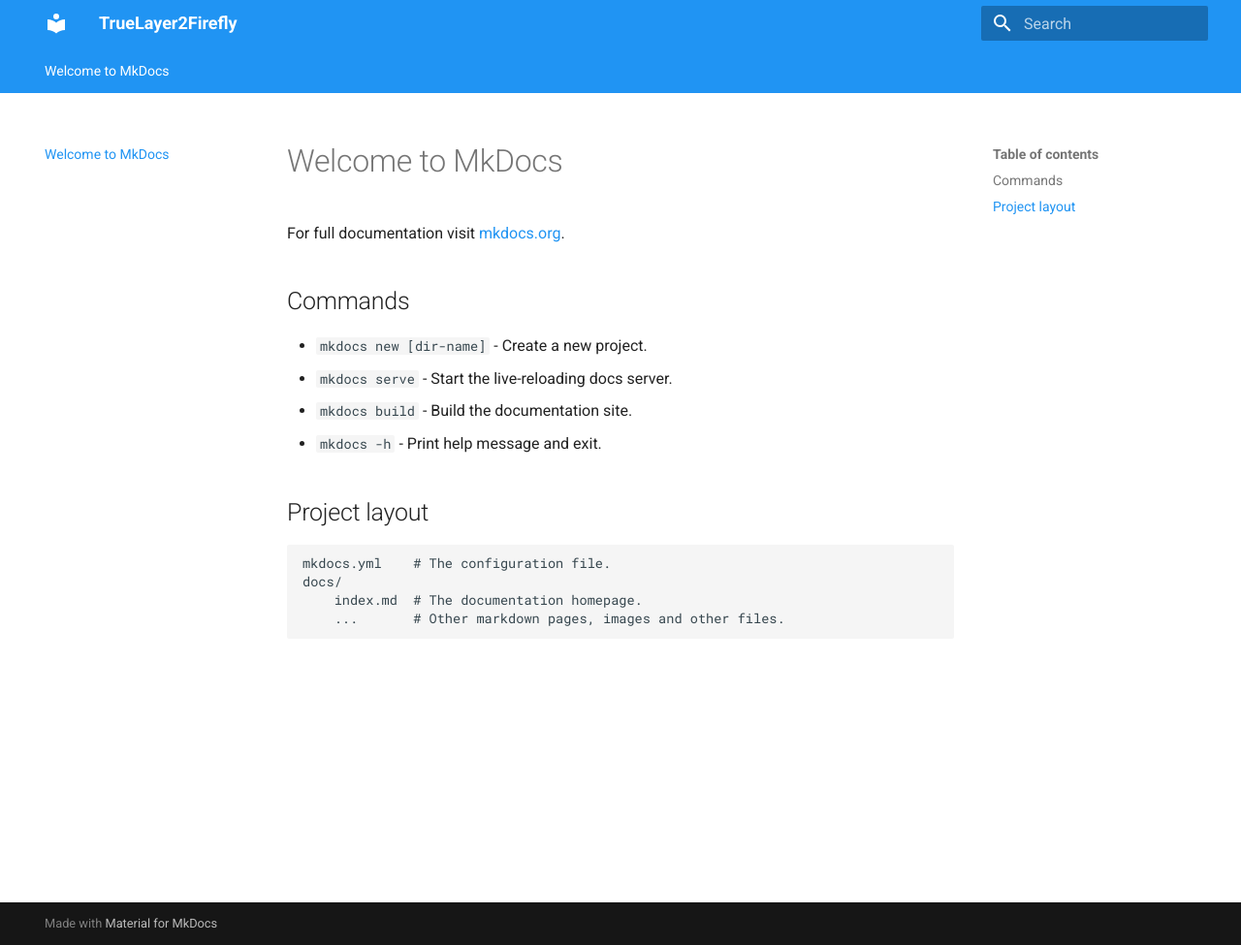
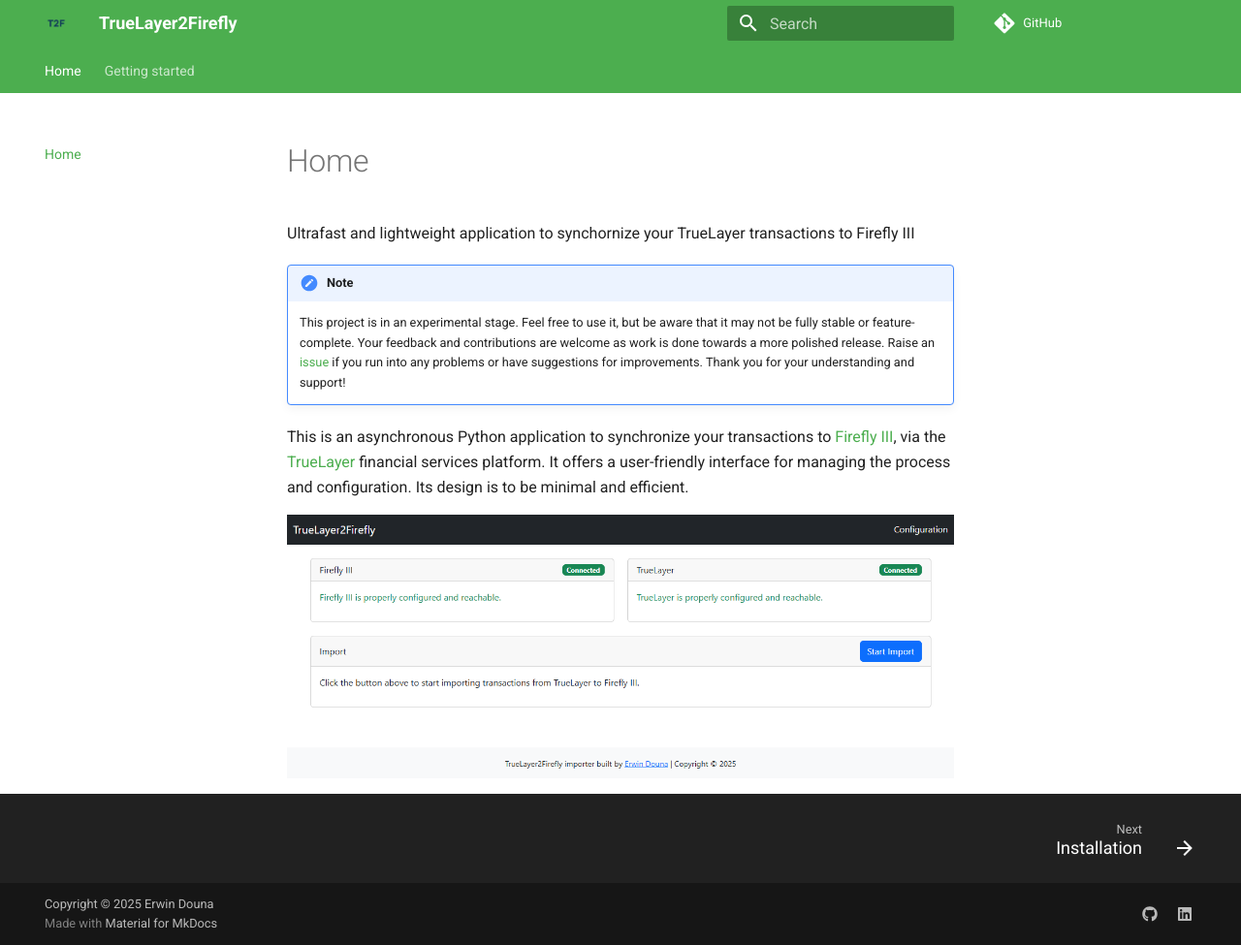
Before and after one commit to erwindouna/truelayer2firefly, an MkDocs documentation site: the page built from docs/index.md, in a window 1280 px wide and 975 px high. Shown: the whole window at 97% size. Built offline with MkDocs 1.6.1 and Material for MkDocs 9.7.7, drawn with Linux system fonts in a browser that asks for light colours; comment, search, counter and statistics services are not loaded.

Commit message:
Ready for first shipment! :)

```diff
--- a/docs/index.md
+++ b/docs/index.md
@@ -1,17 +1,12 @@
-# Welcome to MkDocs
+# Home
 
-For full documentation visit [mkdocs.org](https://www.mkdocs.org).
+Ultrafast and lightweight application to synchornize your TrueLayer transactions to Firefly III
 
-## Commands
+!!! note
+    This project is in an experimental stage. Feel free to use it, but be aware that it may not be fully stable or feature-complete. Your feedback and contributions are welcome as work is done towards a more polished release. Raise an [issue](https://github.com/erwindounaner/truelayer2firefly/issues) if you run into any problems or have suggestions for improvements. Thank you for your understanding and support!
 
-* `mkdocs new [dir-name]` - Create a new project.
-* `mkdocs serve` - Start the live-reloading docs server.
-* `mkdocs build` - Build the documentation site.
-* `mkdocs -h` - Print help message and exit.
 
-## Project layout
+This is an asynchronous Python application to synchronize your transactions to [Firefly III](https://firefly-iii.org/), via the [TrueLayer](https://www.truelayer.com/) financial services platform.
+It offers a user-friendly interface for managing the process and configuration. Its design is to be minimal and efficient.
 
-    mkdocs.yml    # The configuration file.
-    docs/
-        index.md  # The documentation homepage.
-        ...       # Other markdown pages, images and other files.
+![Image T2F](assets/promo.png){ align=left }
--- a/importer2firefly.py
+++ b/importer2firefly.py
@@ -18,11 +18,11 @@
 class Import2Firefly:
     """Class to handle the import workflow."""
 
-    def __init__(self, truelayer: TrueLayerClient, firefly: FireflyClient) -> None:
+    def __init__(self) -> None:
         """Initialize the Import class."""
         self._config: Config = Config()
-        self._truelayer_client = truelayer
-        self._firefly_client = firefly
+        self._truelayer_client: TrueLayerClient = TrueLayerClient()
+        self._firefly_client: FireflyClient = FireflyClient()
 
         self.start_time = datetime.now()
         self.end_time = None
--- a/mkdocs.yml
+++ b/mkdocs.yml
@@ -1,12 +1,18 @@
 site_name: TrueLayer2Firefly
+site_url: https://erwindouna.github.io/truelayer2firefly/
+repo_url: https://github.com/erwindouna/truelayer2firefly
+
 theme:
   name: material
+  logo: assets/t2f.png
+  favicon: assets/favicon.png
   palette:
     scheme: default
-    primary: blue
+    primary: green
   features:
     - navigation.tabs
     - navigation.top
+    - navigation.footer
     - navigation.expand
     - navigation.sections
     - navigation.instant
@@ -14,6 +20,23 @@
     - navigation.search.highlight
     - navigation.search.suggest
     - navigation.search.share
-    - navigation.search.highlight
-    - navigation.search.suggest
-    - navigation.search.share
+    -
+markdown_extensions:
+  - admonition
+  - pymdownx.details
+  - pymdownx.superfences
+  - attr_list
+  - md_in_html
+  - pymdownx.blocks.caption
+  - def_list
+  - pymdownx.tasklist:
+      custom_checkbox: true
+
+extra:
+  social:
+    - icon: fontawesome/brands/github
+      link: https://github.com/erwindouna
+    - icon: fontawesome/brands/linkedin
+      link: https://www.linkedin.com/in/erwindouna/
+
+copyright: Copyright © 2025 Erwin Douna
```
Also changed, not shown: README.md (+1 -1 lines), docs/getting_started/installation.md (added, +48 -0 lines), docs/getting_started/scheduler.md (added, +14 -0 lines), scheduler.py (+9 -9 lines), truelayer2firefly.py (+3 -9 lines), docs/assets/favicon.ico (added), docs/assets/promo.png (added), docs/assets/t2f.png (added), favicon.ico (added), 3 other files.
